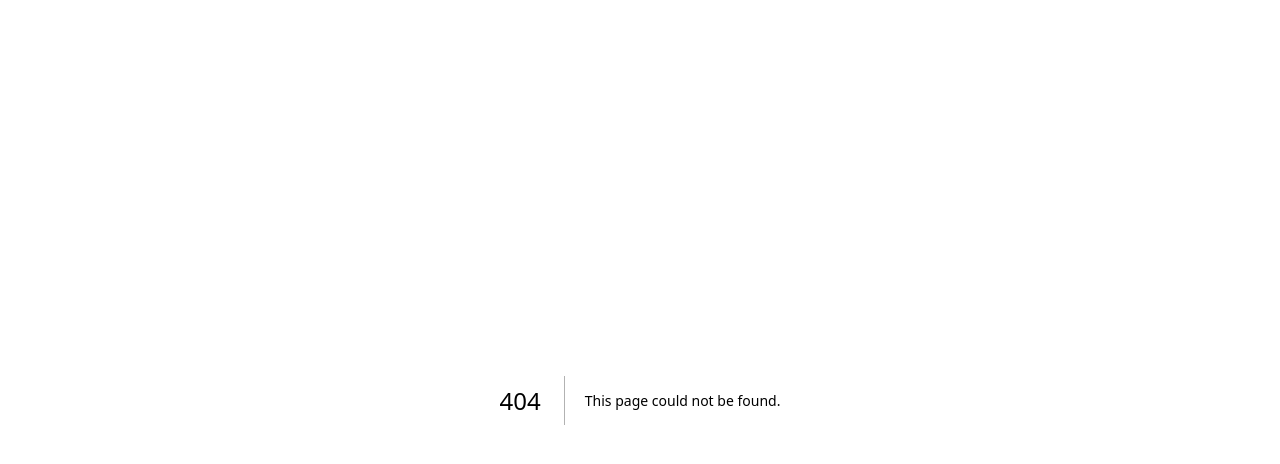
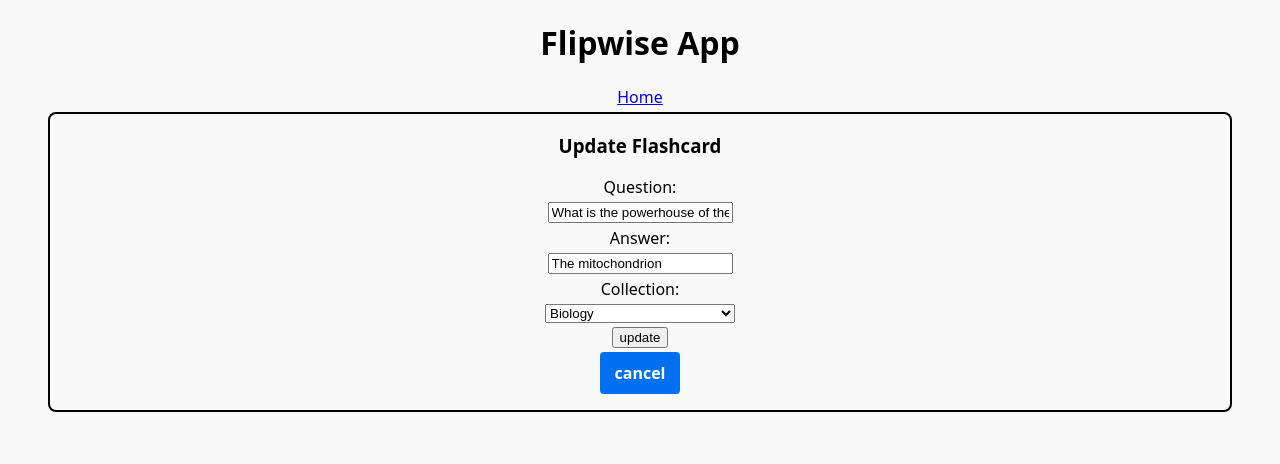
Before and after one commit to TastyCrysis/FlipWise-2.0, a Next.js app: page /flashcards/1/edit in a window 1280 px wide. Before the commit this address had no page. Shown: the top 464 px of the page. Built offline with nearby package versions, Linux system fonts and the light colour scheme.

Commit message:
solve github comments

```diff
--- a/components/Flashcard.js
+++ b/components/Flashcard.js
@@ -132,7 +132,7 @@ export default function Flashcard({
           delete
         </button>
         <StyledLink
-          href={`/edit?id=${flashcard.id}`}
+          href={`flashcards/${flashcard.id}/edit`}
           onClick={(event) => {
             event.stopPropagation();
           }}
--- a/components/FlashcardForm.js
+++ b/components/FlashcardForm.js
@@ -42,12 +42,12 @@ export default function FlashcardForm({ onSubmit, title, initialValues }) {
     const formData = new FormData(event.target);
     const data = Object.fromEntries(formData);
 
-    if (initialValues?.id) {
-      data.id = initialValues.id;
-      data.isCorrect = initialValues.isCorrect;
-    }
+    const mergeData = {
+      ...initialValues,
+      ...data,
+    };
 
-    onSubmit(data);
+    onSubmit(mergeData);
   }
 
   return (
--- /dev/null
+++ b/pages/flashcards/[cardId]/edit.js
@@ -0,0 +1,35 @@
+import styled from "styled-components";
+import Link from "next/link";
+import FlashcardForm from "@/components/FlashcardForm";
+import { useRouter } from "next/router";
+
+const Container = styled.div`
+  display: flex;
+  flex-direction: column;
+  align-items: center;
+`;
+
+export default function Edit({ handleUpdateFlashcard, flashcards }) {
+  const router = useRouter();
+  const { cardId } = router.query;
+  const flashcard = flashcards.find((flashcard) => flashcard.id === cardId);
+  return (
+    <>
+      <Container>
+        <h1>Flipwise App</h1>
+        <Link href="/">Home</Link>
+      </Container>
+      <FlashcardForm
+        title="Update Flashcard"
+        onSubmit={handleUpdateFlashcard}
+        initialValues={{
+          question: flashcard?.question || "",
+          answer: flashcard?.answer || "",
+          collectionId: flashcard?.collectionId || "",
+          id: flashcard?.id || "",
+          isCorrect: flashcard?.isCorrect || false,
+        }}
+      />
+    </>
+  );
+}
```
Also changed, not shown: components/CreateFlashcard.js (deleted, +0 -10 lines), components/UpdateFlashcard.js (deleted, +0 -20 lines), pages/edit.js (deleted, +0 -30 lines), pages/index.js (+5 -2 lines).
